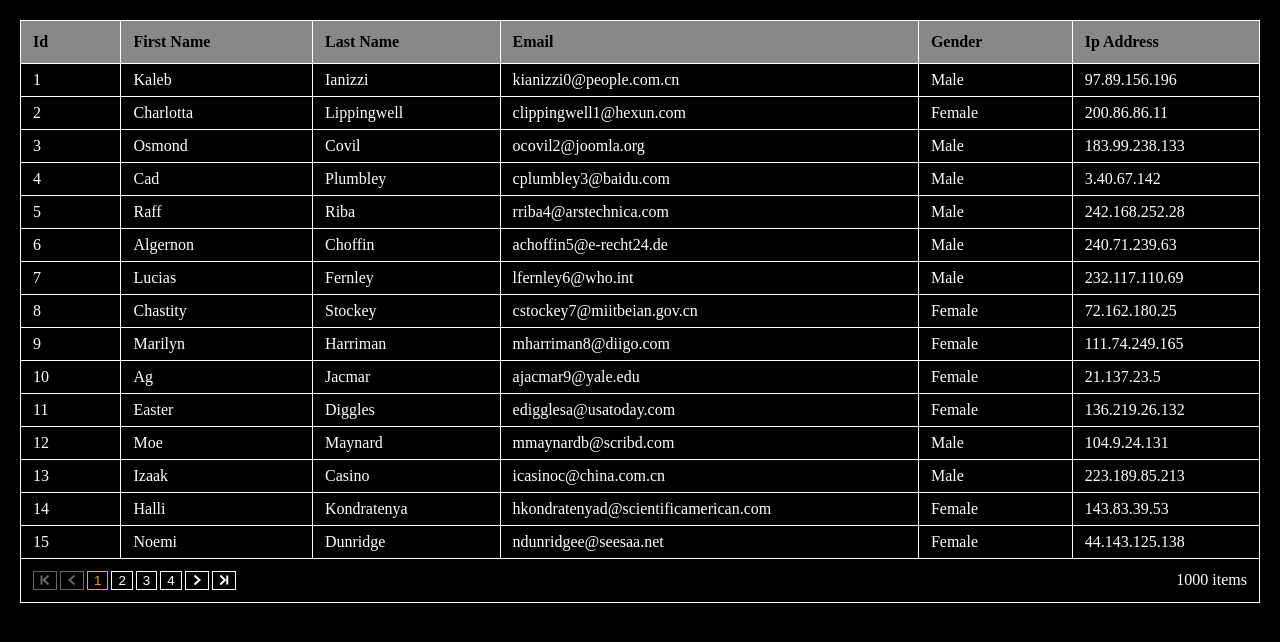
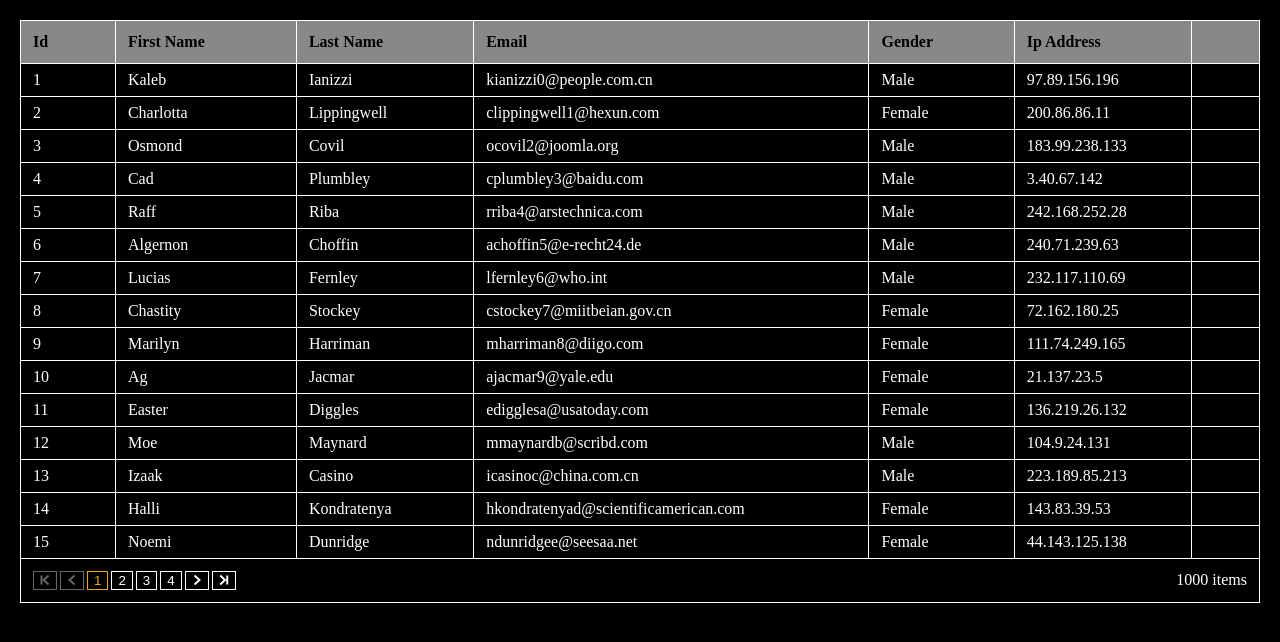
Before and after one commit to nruffing/data-grid-vue, a Vue app: page / in a window 1280 px wide. Shown: the top 642 px of the page. Built offline with nearby package versions, Linux system fonts and the light colour scheme.

Commit message:
allow columns to not be sortable

```diff
--- a/src/DataGridVue.ts
+++ b/src/DataGridVue.ts
@@ -1,6 +1,7 @@
 export enum DataType {
-  alphanumeric = 0,
-  number = 1,
+  none = 0,
+  alphanumeric = 1,
+  number = 2,
 }
 
 export interface Column {
@@ -8,6 +9,7 @@ export interface Column {
   dataType: DataType,
   field: Field,
   isKey?: boolean,
+  sortable?: boolean,
 }
 
 export type FieldValueGetter = ((dataItem: any) => string) | undefined
--- a/src/components/DataGridVue.vue
+++ b/src/components/DataGridVue.vue
@@ -131,7 +131,7 @@ export default defineComponent({
       this.totalItems = pageData.totalItems
     },
     sortColumn(column: Column) {
-      if (!this.sortOptions?.sortable) {
+      if (!this.sortOptions?.sortable || !column.sortable) {
         return
       }
 
--- a/src/components/HeaderCell.vue
+++ b/src/components/HeaderCell.vue
@@ -1,7 +1,7 @@
 <template>
   <td
     :key="column.field.fieldName"
-    :class="{ sortable }"
+    :class="{ sortable: sortable && column.sortable }"
     @click.prevent="$emit('onClick', column)"
   >
     {{ formattedTitle }}
--- a/src/test-data/test-data.ts
+++ b/src/test-data/test-data.ts
@@ -16,25 +16,36 @@ export const TestDataColumns = [
     field: new Field('id'),
     dataType: DataType.number,
     isKey: true,
+    sortable: true,
   },
   {
     field: new Field('firstName'),
     dataType: DataType.alphanumeric,
+    sortable: true,
   },
   {
     field: new Field('lastName'),
     dataType: DataType.alphanumeric,
+    sortable: true,
   },
   {
     field: new Field('email'),
     dataType: DataType.alphanumeric,
+    sortable: true,
   },
   {
     field: new Field('gender'),
     dataType: DataType.alphanumeric,
+    sortable: true,
   },
   {
     field: new Field('ipAddress'),
     dataType: DataType.alphanumeric,
+    sortable: true,
+  },
+  {
+    field: new Field('actions'),
+    title: '',
+    sortable: false,
   },
 ] as Column[]
```
